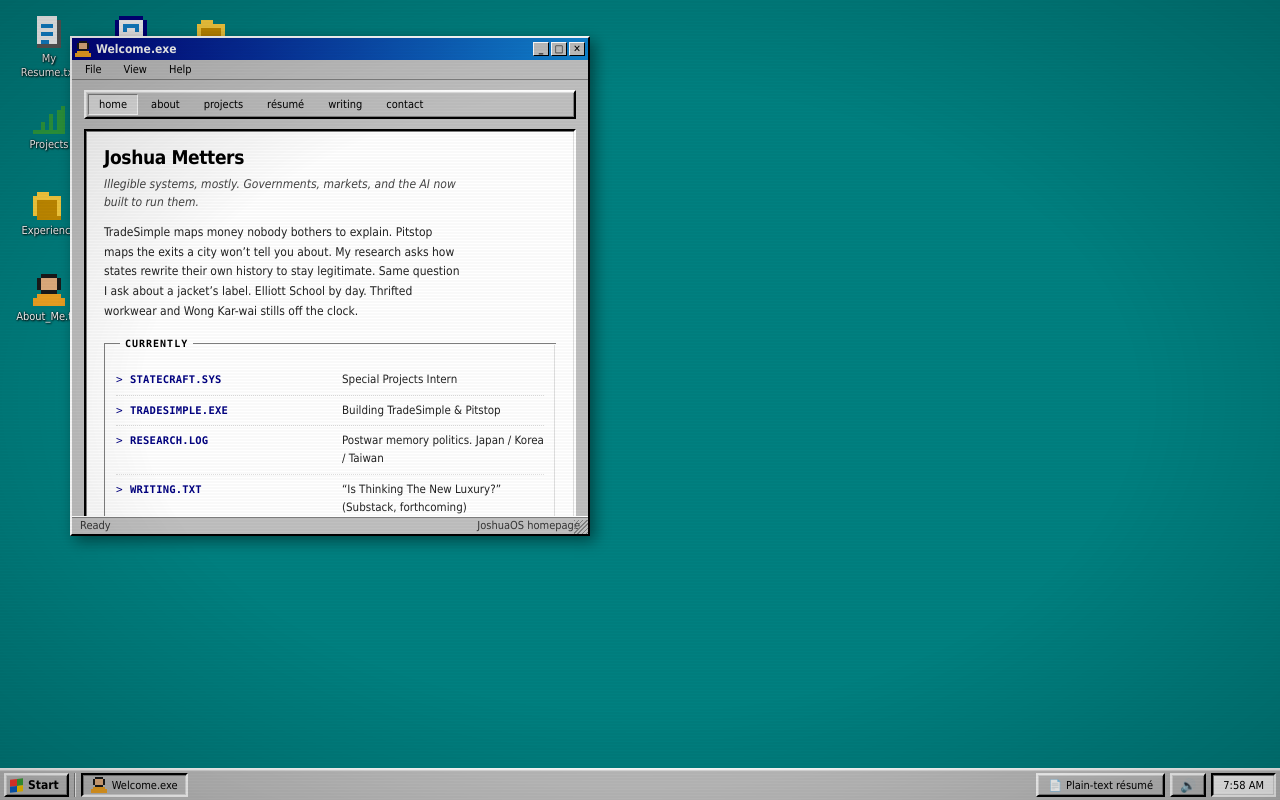
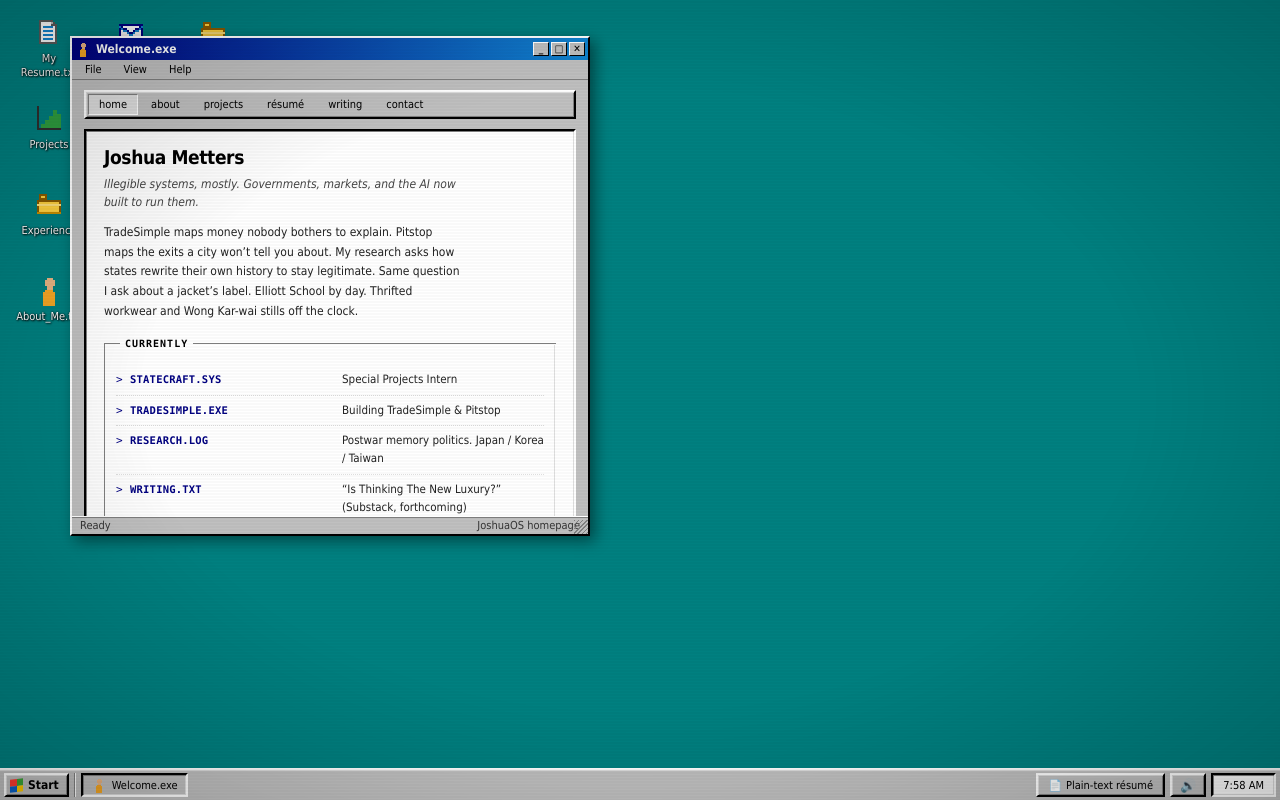
Before and after one commit to Jhsiehm/joshua-metters-win95.html, a plain HTML site: page index.html in a window 1280 px wide. Drawn offline with Linux system fonts and the light colour scheme.

Commit message:
Redraw desktop icons at 16x16, update two role titles
Desktop icons (doc, folder, chart, person, mail, article, note, bomb)
were drawn on an 8x8 grid stretched 4x into their 32x32 box -- real
Win95 desktop icons are natively 32x32/16x16, so this looked blockier
than authentic. Redrew all 8 at 16x16 with real shading/detail (folded
page corner + text lines, folder tab + crease highlight, bar chart with
axes, head+shoulders bust, envelope with flap, article masthead +
columns, eighth note, minesweeper mine with lit fuse). Also added
explicit width/height to .icon .icon-slot svg so icon art resolution
and on-screen size are decoupled going forward (every other icon-slot
context already had this).

Role title updates, straight from the source:
- "General Manager, Program Management & Partnerships" / "IDSA + Design,
  GW" -> "Managing Director, PM & New Ventures" / "IDSA - Design @ GW"
- "Digital Advocacy Lead" -> "Deputy Regional Lead" (Students for Mental
  Health Action)
Updated in EXPERIENCE (app.js) and the <noscript> fallback in
index.html, which was missing the new position entirely.

```diff
--- a/app.js
+++ b/app.js
@@ -9,24 +9,45 @@ var reducedMotion = window.matchMedia("(prefers-reduced-motion: reduce)").matche
    PIXEL ICONS (8x8 grids, rendered as inline SVG rects)
    ============================================================ */
 var ICONS = {
+  /* desktop-icon set redrawn at 16x16 (real Win95 "small icon"
+     resolution) for genuine detail instead of an 8x8 grid stretched up;
+     everything else below stays 8x8 since it's not on the desktop. */
   doc: { rows:[
-    ".WWWWW..",
-    ".WWWWWD.",
-    ".WBBBWD.",
-    ".WWWWWD.",
-    ".WBBBWD.",
-    ".WWWWWD.",
-    ".WBBWWD.",
-    ".DDDDDD." ], pal:{W:"#ffffff",B:"#1084d0",D:"#5a5a5a"} },
+    "................",
+    "................",
+    "...DDDDDDD......",
+    "...DWWWWWFD.....",
+    "...DWWWWWDDD....",
+    "...DWBBBBBWD....",
+    "...DWWWWWWWD....",
+    "...DWBBBBBWD....",
+    "...DWWWWWWWD....",
+    "...DWBBBBBWD....",
+    "...DWWWWWWWD....",
+    "...DWBBBBBWD....",
+    "...DWWWWWWWD....",
+    "...DDDDDDDDD....",
+    "................",
+    "................"
+  ], pal:{W:"#ffffff",D:"#5a5a5a",F:"#c0c0c0",B:"#1084d0"} },
   folder: { rows:[
-    "........",
-    ".YYY....",
-    "YYYYYYY.",
-    "YDDDDDY.",
-    "YDDDDDY.",
-    "YDDDDDY.",
-    "YDDDDDY.",
-    ".DDDDDD." ], pal:{Y:"#ffd23f",D:"#c98f00"} },
+    "................",
+    "................",
+    "................",
+    "...KKKK.........",
+    "...KYYK.........",
+    "...KKKK.........",
+    "..KKKKKKKKKKKK..",
+    "..KYYYYYYYYYYK..",
+    "..HHHHHHHHHHHH..",
+    "..KYYYYYYYYYYK..",
+    "..KYYYYYYYYYYK..",
+    "..KYYYYYYYYYYK..",
+    "..SSSSSSSSSSSS..",
+    "................",
+    "................",
+    "................"
+  ], pal:{Y:"#ffd23f",K:"#8a5a00",H:"#ffe07a",S:"#c98f00"} },
   book: { rows:[
     ".RRRRRR.",
     "RWWWWWWR",
@@ -46,14 +67,23 @@ var ICONS = {
     ".NNNNNN.",
     "..N..N.." ], pal:{N:"#2e9e3f",G:"#c0c0c0"} },
   mail: { rows:[
-    ".BBBBBB.",
-    "BWWWWWWB",
-    "BW####WB",
-    "BW#WW#WB",
-    "BWWWWWWB",
-    "BWWWWWWB",
-    "BWWWWWWB",
-    ".BBBBBB." ], pal:{B:"#000080",W:"#ffffff","#":"#1084d0"} },
+    "................",
+    "................",
+    "................",
+    "................",
+    "..BBBBBBBBBBBB..",
+    "..VBWWWWWWWWBV..",
+    "..BVBBWWWWBBVB..",
+    "..BWVVBWWBVVWB..",
+    "..BWWWVBBVWWWB..",
+    "..BWWWWVVWWWWB..",
+    "..BWWWWWWWWWWB..",
+    "..BWWWWWWWWWWB..",
+    "..BBBBBBBBBBBB..",
+    "................",
+    "................",
+    "................"
+  ], pal:{W:"#ffffff",B:"#000080",V:"#1084d0"} },
   bin: { rows:[
     "..GGGG..",
     ".GGGGGG.",
@@ -73,14 +103,23 @@ var ICONS = {
     "..GGGG..",
     ".GGGGGG." ], pal:{D:"#5a5a5a",B:"#1084d0",G:"#c0c0c0"} },
   bomb: { rows:[
-    "...R....",
-    "..RYR...",
-    ".#####..",
-    "#######.",
-    "#######.",
-    "#######.",
-    ".#####..",
-    "..###..." ], pal:{R:"#b5121b","#":"#101010",Y:"#ffd23f"} },
+    "................",
+    "............Y...",
+    "...........Y.Y..",
+    "............R...",
+    "...........F....",
+    "........K.F.....",
+    ".....KKKKKKK....",
+    "....KKHHKKKKK...",
+    "....KKHKKKKKK...",
+    "....KKKKKKKKK...",
+    "...KKKKKKKKKKK..",
+    "....KKKKKKKKK...",
+    "....KKKKKKKKK...",
+    "....KKKKKKKKK...",
+    ".....KKKKKKK....",
+    "........K......."
+  ], pal:{K:"#101010",H:"#5a5a5a",F:"#8a5a2b",R:"#b5121b",Y:"#ffd23f"} },
   power: { rows:[
     "..####..",
     ".#WWWW#.",
@@ -91,14 +130,23 @@ var ICONS = {
     ".#WWWW#.",
     "..####.." ], pal:{"#":"#404040",W:"#ff5c39"} },
   chart: { rows:[
-    "........",
-    ".......G",
-    "......GG",
-    "....G.GG",
-    "....G.GG",
-    "..G.G.GG",
-    "..G.G.GG",
-    "GGGGGGGG" ], pal:{G:"#2e9e3f"} },
+    "................",
+    "................",
+    "..A.............",
+    "..A.............",
+    "..A.......GG....",
+    "..A.......GG....",
+    "..A.......GGGG..",
+    "..A.....GGGGGG..",
+    "..A.....GGGGGG..",
+    "..A...GGGGGGGG..",
+    "..A...GGGGGGGG..",
+    "..A.GGGGGGGGGG..",
+    "..A.GGGGGGGGGG..",
+    "..AAAAAAAAAAAA..",
+    "................",
+    "................"
+  ], pal:{A:"#2e2e2e",G:"#2e9e3f"} },
   flag: { rows:[
     "BWBWBW..",
     "WBWBWB..",
@@ -109,14 +157,23 @@ var ICONS = {
     "P.......",
     "P......." ], pal:{B:"#101010",W:"#ffffff",P:"#8a5a2b"} },
   person: { rows:[
-    "..####..",
-    ".#OOOO#.",
-    ".#OOOO#.",
-    ".#OOOO#.",
-    "..####..",
-    ".GGGGGG.",
-    "GGGGGGGG",
-    "GGGGGGGG" ], pal:{"#":"#1a1a1a",O:"#e8b382",G:"#f5a623"} },
+    "................",
+    "................",
+    ".......OOO......",
+    "......OOOOO.....",
+    "......OOOOO.....",
+    "......OOOOO.....",
+    ".......OOO......",
+    ".......OOO......",
+    "......SSSS......",
+    ".....SSSSSS.....",
+    ".....SSSSSS.....",
+    ".....SSSSSS.....",
+    ".....SSSSSS.....",
+    ".....SSSSSS.....",
+    ".....SSSSSS.....",
+    ".....SSSSSS....."
+  ], pal:{O:"#e8b382",S:"#f5a623"} },
   bsod: { rows:[
     "########",
     "#WWWWWW#",
@@ -163,23 +220,41 @@ var ICONS = {
     ".B.BBBB.",
     ".B......" ], pal:{B:"#4a6ea9"} },
   note: { rows:[
-    "....NN..",
-    "....N.N.",
-    "....N..N",
-    "....N...",
-    "....N...",
-    ".NNNN...",
-    "NNNNN...",
-    ".NNN...." ], pal:{N:"#7b2fbe"} },
+    "................",
+    "................",
+    "................",
+    ".......NN.......",
+    ".......N.N......",
+    ".......N..N.....",
+    ".......N...N....",
+    ".......N....N...",
+    ".......N........",
+    ".......N........",
+    ".......N........",
+    ".....NNN........",
+    "....NNNN........",
+    "....NNNN........",
+    ".....NN.........",
+    "................"
+  ], pal:{N:"#7b2fbe"} },
   article: { rows:[
-    "########",
-    "#WWWWWW#",
-    "#WWWWWW#",
-    "########",
-    "#W####W#",
-    "#W####W#",
-    "#W####W#",
-    "########" ], pal:{"#":"#1a1a1a",W:"#ffffff"} },
+    "................",
+    "................",
+    "..DDDDDDDDDDDD..",
+    "..DKKKKKKKKKKD..",
+    "..DKKKKKKKKKKD..",
+    "..DKKKKKKKKKKD..",
+    "..DWWWWWWWWWWD..",
+    "..DLLLLLWLLLLD..",
+    "..DWWWWWWWWWWD..",
+    "..DLLLLLWLLLLD..",
+    "..DWWWWWWWWWWD..",
+    "..DLLLLLWLLLLD..",
+    "..DWWWWWWWWWWD..",
+    "..DDDDDDDDDDDD..",
+    "................",
+    "................"
+  ], pal:{W:"#ffffff",D:"#1a1a1a",K:"#1a1a1a",L:"#8a8a8a"} },
   /* generic "opens elsewhere" diagonal arrow, used for quick links that
      leave the site (not any specific service's logo) */
   link: { rows:[
@@ -230,7 +305,7 @@ function renderIcons(root){
    hand-duplicated copy that quietly drifts out of sync with it. */
 
 var EXPERIENCE = [
-  { icon:"trophy", role:"General Manager, Program Management & Partnerships", org:"IDSA + Design, GW", date:"Aug 2026-Present",
+  { icon:"trophy", role:"Managing Director, PM & New Ventures", org:"IDSA • Design @ GW", date:"Aug 2026-Present",
     fileType:"Leadership Role", size:"Ongoing",
     bullets:[
       "Leading partnership strategy and deal sourcing with top design-industry players.",
@@ -265,7 +340,7 @@ var EXPERIENCE = [
       "Built a verified 27-location senior-center list and ran Chinese-language outreach to the district's Asian electorate, a voter bloc central to the campaign's path to victory.",
       "Tracked and reported real-time turnout at polling sites to campaign leadership on election day."
     ]},
-  { icon:"megaphone", role:"Digital Advocacy Lead", org:"Students for Mental Health Action", date:"Dec 2025-Present",
+  { icon:"megaphone", role:"Deputy Regional Lead", org:"Students for Mental Health Action", date:"Dec 2025-Present",
     fileType:"Advocacy Role", size:"Ongoing",
     bullets:[
       "Lead communications for a bipartisan national student coalition lobbying Congress on federal mental health legislation.",
--- a/index.html
+++ b/index.html
@@ -32,6 +32,12 @@
       <a href="https://linkedin.com/in/joshua-metters-8b0042225">linkedin.com/in/joshua-metters-8b0042225</a></p>
 
     <h2>Experience</h2>
+    <h3>Managing Director, PM &amp; New Ventures, IDSA &bull; Design @ GW</h3>
+    <p>Aug 2026&ndash;Present</p>
+    <ul>
+      <li>Leading partnership strategy and deal sourcing with top design-industry players.</li>
+      <li>Building and launching new venture programs for the org from the ground up.</li>
+    </ul>
     <h3>Special Projects Intern, <a href="https://statecraft.ai/" target="_blank" rel="noopener">StateCraft Labs</a></h3>
     <p>Fall 2026</p>
     <ul>
@@ -61,7 +67,7 @@
       <li>Built a verified 27-location senior-center list and ran Chinese-language outreach to the district's Asian electorate, a voter bloc central to the campaign's path to victory.</li>
       <li>Tracked and reported real-time turnout at polling sites to campaign leadership on election day.</li>
     </ul>
-    <h3>Digital Advocacy Lead, Students for Mental Health Action</h3>
+    <h3>Deputy Regional Lead, Students for Mental Health Action</h3>
     <p>Dec 2025&ndash;Present</p>
     <ul>
       <li>Lead communications for a bipartisan national student coalition lobbying Congress on federal mental health legislation.</li>
--- a/styles.css
+++ b/styles.css
@@ -116,7 +116,7 @@ button{font-family:inherit;font-size:inherit;color:inherit;}
   cursor:default;touch-action:none;
 }
 .icon .icon-slot{width:32px;height:32px;display:flex;align-items:center;justify-content:center;}
-.icon .icon-slot svg{image-rendering:pixelated;}
+.icon .icon-slot svg{width:32px;height:32px;image-rendering:pixelated;}
 .icon.selected{background:rgba(0,0,128,.55);border:1px dotted #fff;}
 .marquee{position:absolute;border:1px dotted #fff;background:rgba(0,0,128,.25);pointer-events:none;}
 
```
